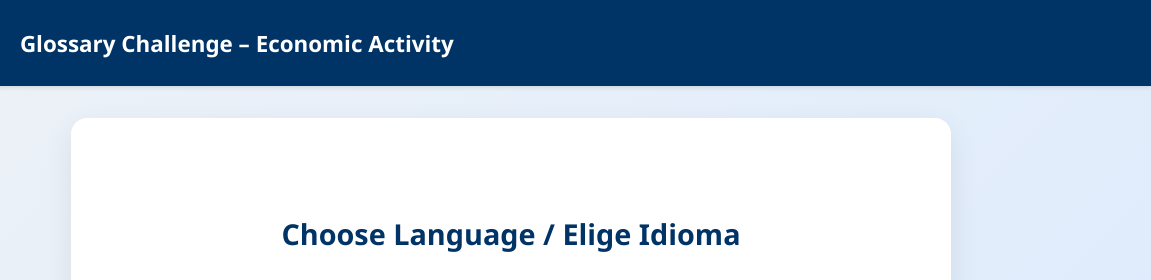
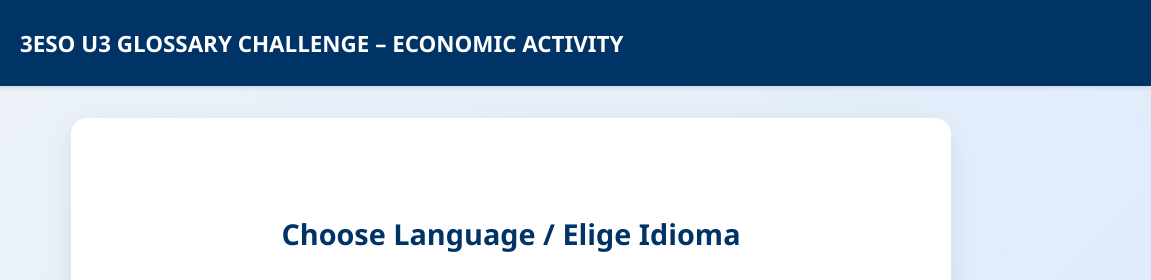
Before and after one commit to pacoseneca/3ESO-U3-GLOSSARY, a plain HTML site: page index.html in a window 1280 px wide. Shown: the top 280 px of the page, 129-1280 px from the left. Drawn offline with Linux system fonts and the light colour scheme.

Commit message:
Update index.html

```diff
--- a/index.html
+++ b/index.html
@@ -369,7 +369,7 @@ footer {
 <header>
     <!-- Placeholder SVG Logo -->
     <img src="seneca.png" alt="School logo">
-    <h1>Glossary Challenge – Economic Activity</h1>
+    <h1>3ESO U3 GLOSSARY CHALLENGE – ECONOMIC ACTIVITY</h1>
 </header>
 
 <main>
```
